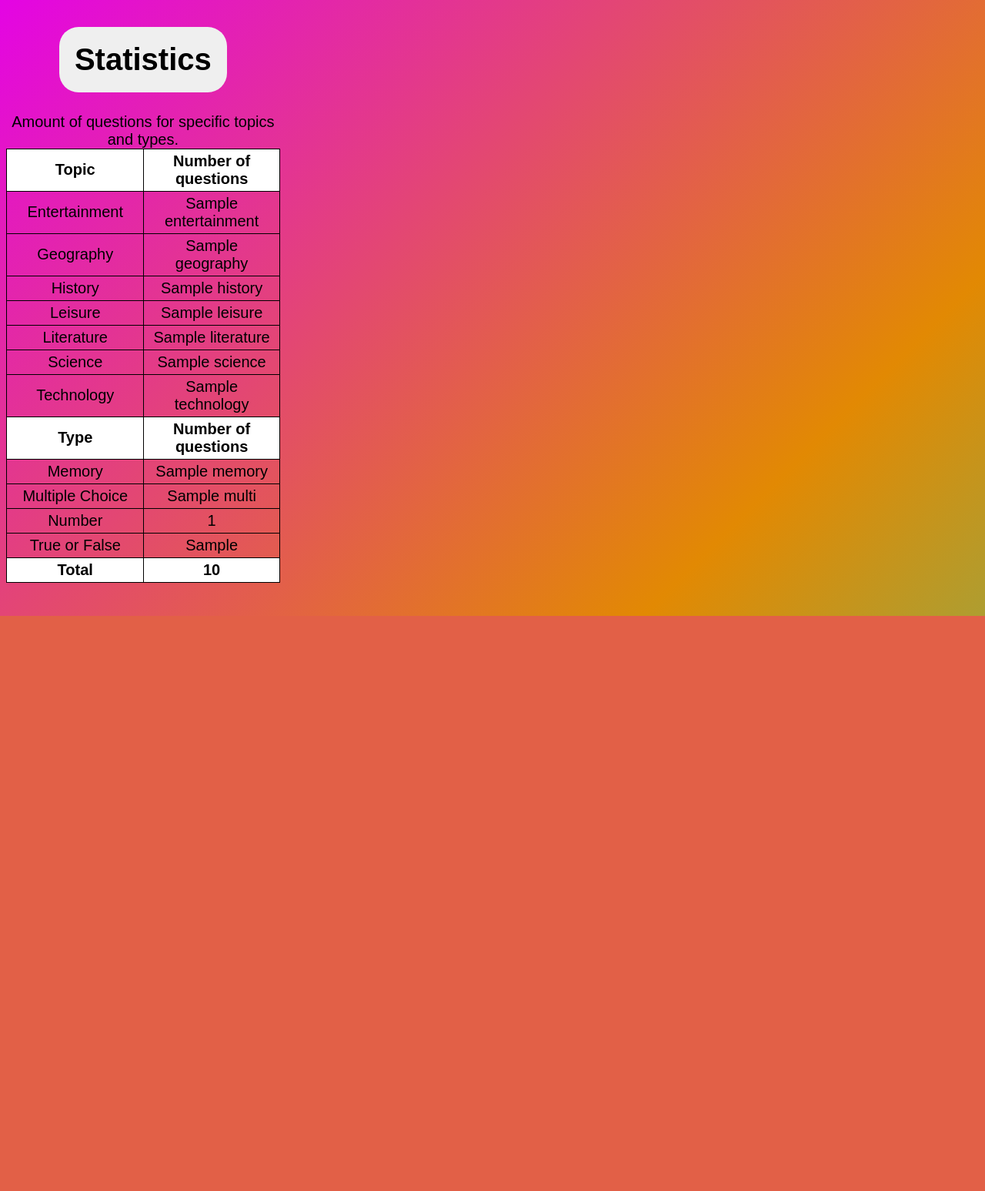
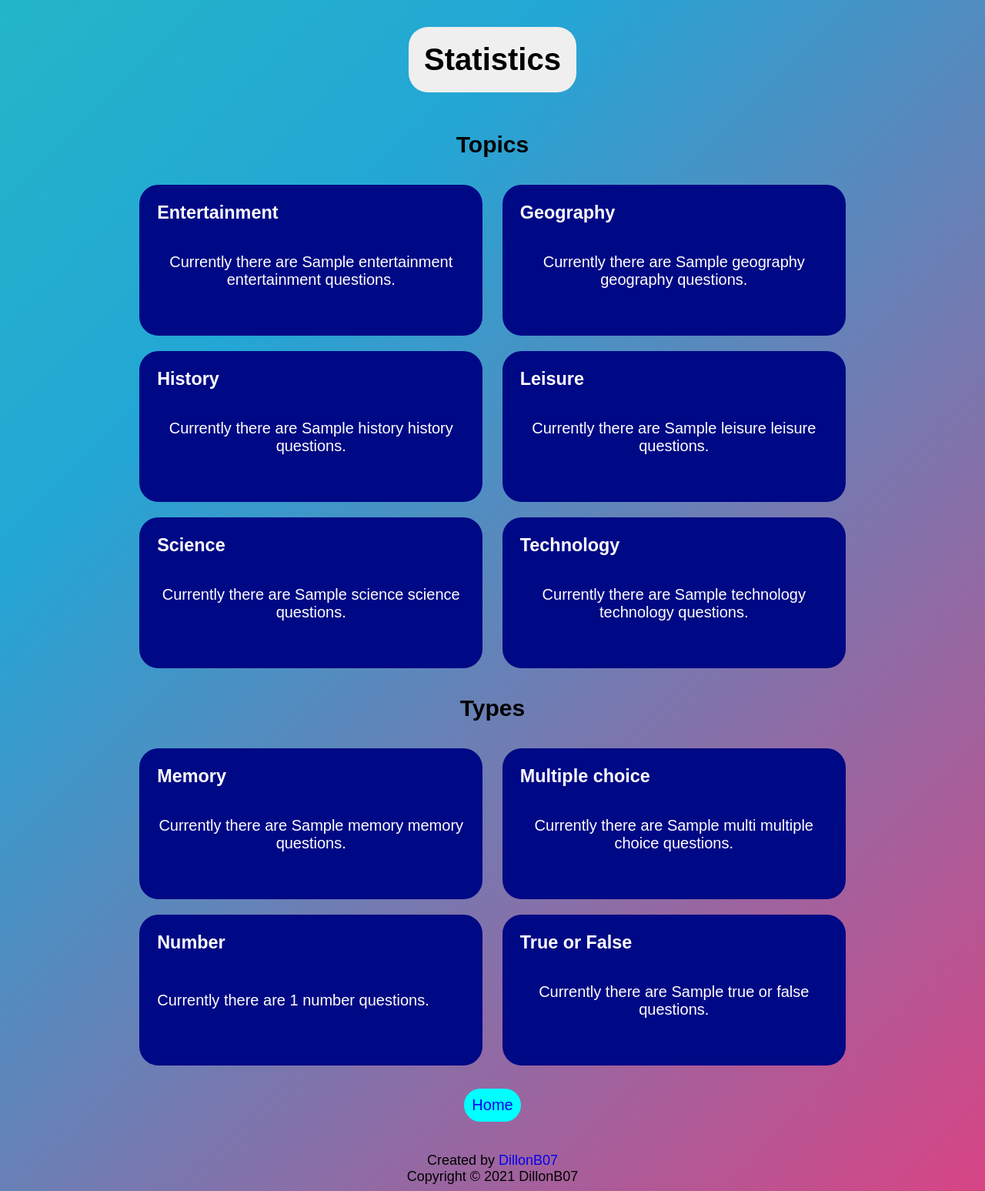
Before and after one commit to DillonB07/QAPI-Frontend, a Flask app: template templates/statistics.html in a window 1280 px wide. Shown: the whole page at 77% size. Before the commit the page ends 800 px from the top, so only its background shows below. Run offline with Flask 2, Linux system fonts and the light colour scheme; the template is opened without the code that fills it: most values are stand-ins (such as "Sample title", 1, 10 or a date in 2020).

Commit message:
Resolve issues on Statistics page and add @keyframe on background

```diff
--- a/static/css/style.css
+++ b/static/css/style.css
@@ -1,15 +1,25 @@
 html {
     text-align: center;
     font-family: sans-serif;
-    /* background-color: #00b9d1; */
     color: black;
     font-size: 125%;
     display: flex;
     flex-direction: row;
-    background: linear-gradient(
--45deg, #ee7752, #e73c7e, #23a6d5, #23d5ab, #e28903, #e404e4 );
+    background: linear-gradient(-45deg, #ee7752, #e73c7e, #23a6d5, #23d5ab, #e28903, #e404e4);
     background-size: 400% 400%;
     animation: gradient 17s ease infinite;
+}
+
+@keyframes gradient {
+  0% {
+    background-position: 0% 50%;
+  }
+  50% {
+    background-position: 100% 50%;
+  }
+  100% {
+    background-position: 0% 50%;
+  }
 }
 
 h1 {
@@ -46,6 +56,7 @@ h3, p {
 }
 
 table {
+    display: inline-block;
     margin: auto;
     vertical-align: middle;
     border-collapse: collapse;
@@ -61,3 +72,26 @@ thead th {
     color: black;
     width: 25%;
 }
+
+footer {
+    margin-top: 20px;
+    font-size: 90%;
+}
+
+.button {
+    border: 2px solid cyan;
+    padding: 8px;
+    background-color: cyan;
+    border-radius: 100px;
+    text-decoration: none;
+    /* margin: 20px; */
+}
+
+a.button {
+    margin: 20px;
+    display: inline-flex;
+}
+
+.button:hover {
+  border: 2px solid blue;
+}
--- a/templates/base.html
+++ b/templates/base.html
@@ -124,6 +124,11 @@
           leo accumsan commodo.
         </p>
       </div>
-        {% endblock %}</div>
+        {% endblock %}
+    </div>
+    <footer>
+        <p>Created by <a href='https://dillonb07.is-a.dev' target='_blank'>DillonB07</a></p>
+        <p>Copyright © 2021 DillonB07</p>
+    </footer>
   </body>
 </html>
--- a/templates/home.html
+++ b/templates/home.html
@@ -32,7 +32,7 @@
 	</a>
     <a href='https://github.com/DillonB07/QAPI' target='_blank'>
 		<div class='card card-link'>
-			<h3>GitHiub</h3>
+			<h3>GitHub</h3>
 			<p>The source code for QAPI is available as a GitHub repository!</p>
 		</div>
 	</a>
--- a/templates/statistics.html
+++ b/templates/statistics.html
@@ -1,77 +1,55 @@
-{% extends 'base.html' %}
-{% block title %}Statistics{% endblock %}
-{% block content %}
+{% extends 'base.html' %} {% block title %}Statistics{% endblock %} {% block content %}
 <h1>Statistics</h1>
 
-<table>
-    <caption>Amount of questions for specific topics and types.</caption>
-    <thead>
-        <tr>
-            <th>Topic</th>
-            <th>Number of questions</th>
-        </tr>
-    </thead>
-    <tbody>
-        <tr>
-            <td>Entertainment</td>
-            <td>{{entertainment}}</td>
-        </tr>
-        <tr>
-            <td>Geography</td>
-            <td>{{geography}}</td>
-        </tr>
-        <tr>
-            <td>History</td>
-            <td>{{history}}</td>
-        </tr>
-        <tr>
-            <td>Leisure</td>
-            <td>{{leisure}}</td>
-        </tr>
-        <tr>
-            <td>Literature</td>
-            <td>{{literature}}</td>
-        </tr>
-        <tr>
-            <td>Science</td>
-            <td>{{science}}</td>
-        </tr>
-        <tr>
-            <td>Technology</td>
-            <td>{{technology}}</td>
-            <br/>
-        </tr>
-    </tbody>
-    <thead>
-        <tr>
-            <th>Type</th>
-            <th>Number of questions</th>
-        </tr>
-    </thead>
-    <tbody>
-        <tr>
-            <td>Memory</td>
-            <td>{{memory}}</td>
-        </tr>
-        <tr>
-            <td>Multiple Choice</td>
-            <td>{{multi}}</td>
-        </tr>
-        <tr>
-            <td>Number</td>
-            <td>{{number}}</td>
-        </tr>
-        <tr>
-            <td>True or False</td>
-            <td>{{true_or_false}}</td>
-        </tr>
-    </tbody>
-    <thead>
-        <tr>
-            <th>Total</th>
-            <th>{{total}}</th>
-        </tr>
-    </thead>
-</table>
+
+
+<h2>Topics</h2>
+<div class='container'>
+	<div class='card'>
+		<h3>Entertainment</h3>
+		<p>Currently there are {{entertainment}} entertainment questions.</p>
+    </div>
+	<div class='card'>
+		<h3>Geography</h3>
+		<p>Currently there are {{geography}} geography questions.</p>
+	</div>
+	<div class='card'>
+		<h3>History</h3>
+		<p>Currently there are {{history}} history questions.</p>
+	</div>
+	<div class='card'>
+		<h3>Leisure</h3>
+		<p>Currently there are {{leisure}} leisure questions.</p>
+	</div>
+	<div class='card'>
+		<h3>Science</h3>
+		<p>Currently there are {{science}} science questions.</p>
+	</div>
+	<div class='card'>
+		<h3>Technology</h3>
+		<p>Currently there are {{technology}} technology questions.</p>
+	</div>
+</div>
+<h2>Types</h2>
+<div class='container'>
+	<div class='card'>
+		<h3>Memory</h3>
+		<p>Currently there are {{memory}} memory questions.</p>
+    </div>
+	<div class='card'>
+		<h3>Multiple choice</h3>
+		<p>Currently there are {{multi}} multiple choice questions.</p>
+	</div>
+	<div class='card'>
+		<h3>Number</h3>
+		<p>Currently there are {{number}} number questions.</p>
+	</div>
+	<div class='card'>
+		<h3>True or False</h3>
+		<p>Currently there are {{true_or_false}} true or false questions.</p>
+	</div>
+</div>
+
+<a class='button' href='/'>Home</a>
 
 {% endblock %}
```
